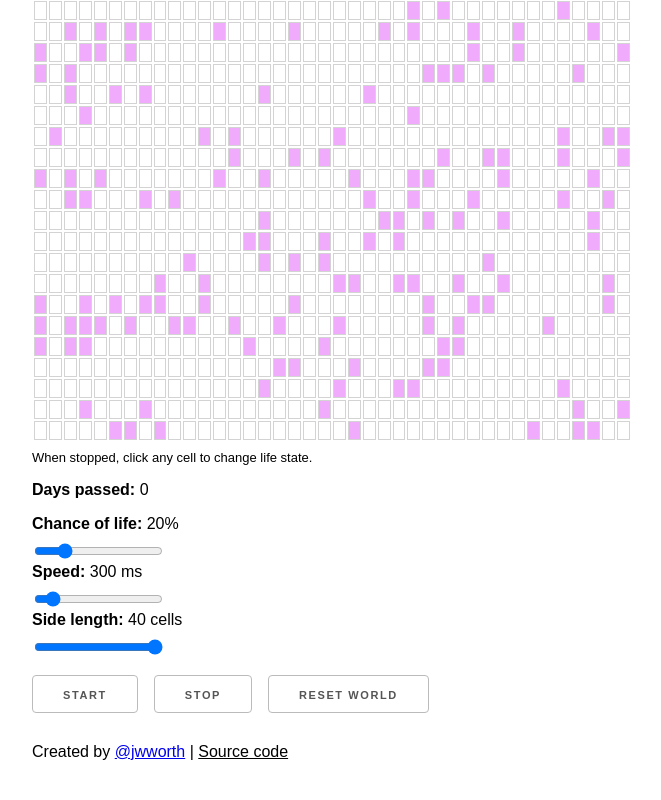
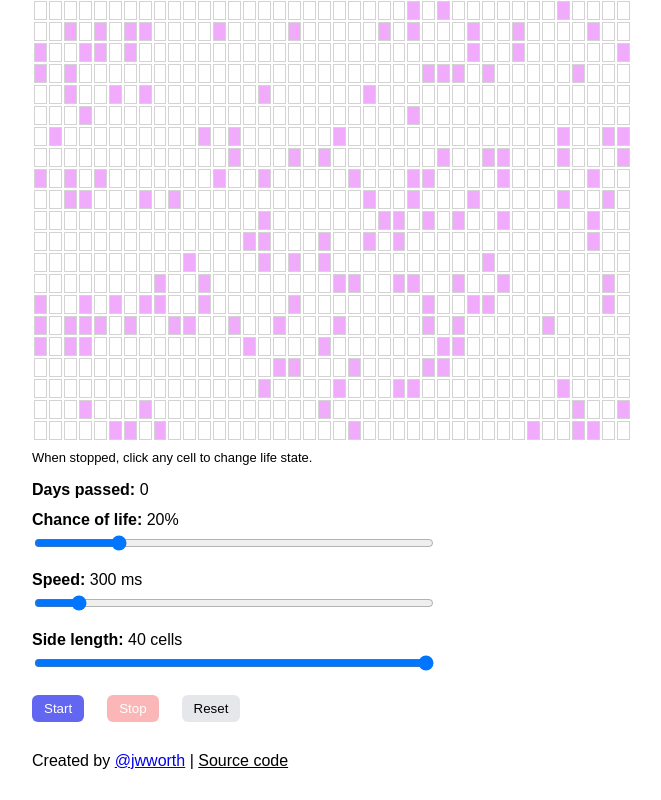
Before and after one commit to jwworth/conway, a React (Create React App) app: page / in a window 1280 px wide. Shown: the part 483-1283 px from the top of the page, without its empty margins (308-969 px from the left). Built offline with nearby package versions, Linux system fonts and the light colour scheme; the HTML template or start-up script is replaced by a standard one.

Commit message:
Upgrade Node
Remove Skeleton CSS

```diff
--- a/package.json
+++ b/package.json
@@ -4,14 +4,14 @@
   "license": "MIT",
   "private": true,
   "dependencies": {
-    "@types/jest": "^23.3.10",
+    "@types/jest": "^23.3.14",
     "@types/lodash": "4.14.119",
     "@types/node": "^10.12.17",
     "@types/react": "^16.7.17",
     "@types/react-dom": "^16.0.11",
     "react": "^16.2.0",
     "react-dom": "^16.2.0",
-    "react-scripts": "2.1.0",
+    "react-scripts": "^5.0.1",
     "typescript": "^3.7.5"
   },
   "scripts": {
--- a/src/App.css
+++ b/src/App.css
@@ -2,138 +2,3 @@ h1 {
   font-family: 'Lato', sans-serif;
   text-transform: uppercase;
 }
-
-/* * Skeleton V2.0.4 */
-/* * Copyright 2014, Dave Gamache */
-* www.getskeleton.com
-* Free to use under the MIT license.
-* http://www.opensource.org/licenses/mit-license.php
-* 12/29/2014
-*/
-
-input[type="email"],
-input[type="number"],
-input[type="search"],
-input[type="text"],
-input[type="tel"],
-input[type="url"],
-input[type="password"],
-textarea,
-select {
-  height: 38px;
-  padding: 6px 10px; /* The 6px vertically centers text on FF, ignored by Webkit */
-  background-color: #fff;
-  border: 1px solid #d1d1d1;
-  border-radius: 4px;
-  box-shadow: none;
-  box-sizing: border-box;
-}
-/* Removes awkward default styles on some inputs for iOS */
-input[type='email'],
-input[type='number'],
-input[type='search'],
-input[type='text'],
-input[type='tel'],
-input[type='url'],
-input[type='password'],
-textarea {
-  -webkit-appearance: none;
-  -moz-appearance: none;
-  appearance: none;
-}
-textarea {
-  min-height: 65px;
-  padding-top: 6px;
-  padding-bottom: 6px;
-}
-input[type='email']:focus,
-input[type='number']:focus,
-input[type='search']:focus,
-input[type='text']:focus,
-input[type='tel']:focus,
-input[type='url']:focus,
-input[type='password']:focus,
-textarea:focus,
-select:focus {
-  border: 1px solid #33c3f0;
-  outline: 0;
-}
-label,
-legend {
-  display: block;
-  margin-bottom: 0.5rem;
-}
-fieldset {
-  padding: 0;
-  border-width: 0;
-}
-input[type='checkbox'],
-input[type='radio'] {
-  display: inline;
-}
-label > .label-body {
-  display: inline-block;
-  margin-left: 0.5rem;
-  font-weight: normal;
-}
-
-.button,
-button,
-input[type='submit'],
-input[type='reset'],
-input[type='button'] {
-  display: inline-block;
-  height: 38px;
-  padding: 0 30px;
-  color: #555;
-  text-align: center;
-  font-size: 11px;
-  font-weight: 600;
-  line-height: 38px;
-  letter-spacing: 0.1rem;
-  text-transform: uppercase;
-  text-decoration: none;
-  white-space: nowrap;
-  background-color: transparent;
-  border-radius: 4px;
-  border: 1px solid #bbb;
-  cursor: pointer;
-  box-sizing: border-box;
-}
-.button:hover,
-button:hover,
-input[type='submit']:hover,
-input[type='reset']:hover,
-input[type='button']:hover,
-.button:focus,
-button:focus,
-input[type='submit']:focus,
-input[type='reset']:focus,
-input[type='button']:focus {
-  color: #333;
-  border-color: #888;
-  outline: 0;
-}
-.button.button-primary,
-button.button-primary,
-input[type='submit'].button-primary,
-input[type='reset'].button-primary,
-input[type='button'].button-primary {
-  color: #fff;
-  background-color: #33c3f0;
-  border-color: #33c3f0;
-}
-.button.button-primary:hover,
-button.button-primary:hover,
-input[type='submit'].button-primary:hover,
-input[type='reset'].button-primary:hover,
-input[type='button'].button-primary:hover,
-.button.button-primary:focus,
-button.button-primary:focus,
-input[type='submit'].button-primary:focus,
-input[type='reset'].button-primary:focus,
-input[type='button'].button-primary:focus {
-  color: #fff;
-  background-color: #1eaedb;
-  border-color: #1eaedb;
-}
--- a/src/App.tsx
+++ b/src/App.tsx
@@ -177,14 +177,22 @@ class App extends Component<{}, AppState> {
         <div style={{marginTop: '0.5rem', fontSize: 'small'}}>
           When stopped, click any cell to change life state.
         </div>
-        <p>
-          <strong>Days passed:</strong> {days}
+
+        <div style={{fontFamily: 'sans-serif', maxWidth: 400}}>
+          <p style={{marginBottom: 12}}>
+            <strong>Days passed:</strong> <span>{days}</span>
           </p>
-        <p>
-          <label htmlFor="randomnessSlider">
+
+          <div style={{display: 'flex', flexDirection: 'column', gap: 16}}>
+            <div>
+              <label
+                htmlFor="randomnessSlider"
+                style={{display: 'block', marginBottom: 4}}
+              >
                 <strong>Chance of life:</strong> {randomness * 100}%
               </label>
               <input
+                style={{width: '100%'}}
                 disabled={gameInPlay}
                 type="range"
                 id="randomnessSlider"
@@ -194,10 +202,17 @@ class App extends Component<{}, AppState> {
                 step="0.1"
                 onChange={(e) => this.updateRandomness(Number(e.target.value))}
               />
-          <label htmlFor="speedSlider">
+            </div>
+
+            <div>
+              <label
+                htmlFor="speedSlider"
+                style={{display: 'block', marginBottom: 4}}
+              >
                 <strong>Speed:</strong> {speed} ms
               </label>
               <input
+                style={{width: '100%'}}
                 disabled={gameInPlay}
                 type="range"
                 id="speedSlider"
@@ -207,10 +222,17 @@ class App extends Component<{}, AppState> {
                 step="10"
                 onChange={(e) => this.updateSpeed(Number(e.target.value))}
               />
-          <label htmlFor="dimensionsSlider">
+            </div>
+
+            <div>
+              <label
+                htmlFor="dimensionsSlider"
+                style={{display: 'block', marginBottom: 4}}
+              >
                 <strong>Side length:</strong> {sideLength} cells
               </label>
               <input
+                style={{width: '100%'}}
                 disabled={gameInPlay}
                 type="range"
                 id="dimensionsSlider"
@@ -220,14 +242,57 @@ class App extends Component<{}, AppState> {
                 step="1"
                 onChange={(e) => this.updateSideLength(Number(e.target.value))}
               />
-        </p>
-        <button disabled={gameInPlay} onClick={this.start}>
+            </div>
+          </div>
+
+          <div style={{marginTop: 20, display: 'flex', gap: 7}}>
+            <button
+              disabled={gameInPlay}
+              onClick={this.start}
+              style={{
+                padding: '6px 12px',
+                background: '#6366f1',
+                color: 'white',
+                border: 'none',
+                borderRadius: 6,
+                cursor: gameInPlay ? 'not-allowed' : 'pointer',
+                opacity: gameInPlay ? 0.5 : 1,
+              }}
+            >
               Start
             </button>
-        <button disabled={!gameInPlay} onClick={this.stop}>
+
+            <button
+              disabled={!gameInPlay}
+              onClick={this.stop}
+              style={{
+                padding: '6px 12px',
+                background: '#f87171',
+                color: 'white',
+                border: 'none',
+                borderRadius: 6,
+                cursor: !gameInPlay ? 'not-allowed' : 'pointer',
+                opacity: !gameInPlay ? 0.5 : 1,
+              }}
+            >
               Stop
             </button>
-        <button onClick={this.resetWorld}>Reset World</button>
+
+            <button
+              onClick={this.resetWorld}
+              style={{
+                padding: '2px 12px',
+                background: '#e5e7eb',
+                border: 'none',
+                borderRadius: 6,
+                cursor: 'pointer',
+              }}
+            >
+              Reset
+            </button>
+          </div>
+        </div>
+
         <div style={{padding: '30px 0'}}>
           Created by <a href="https://github.com/jwworth">@jwworth</a> |{' '}
           <a href="http://github.com/jwworth/conway" style={{color: '#000'}}>
```
Also changed, not shown: 2 other files (tests, documents, lock files or other folders). Lines whose indentation alone changed are shown as unchanged.
